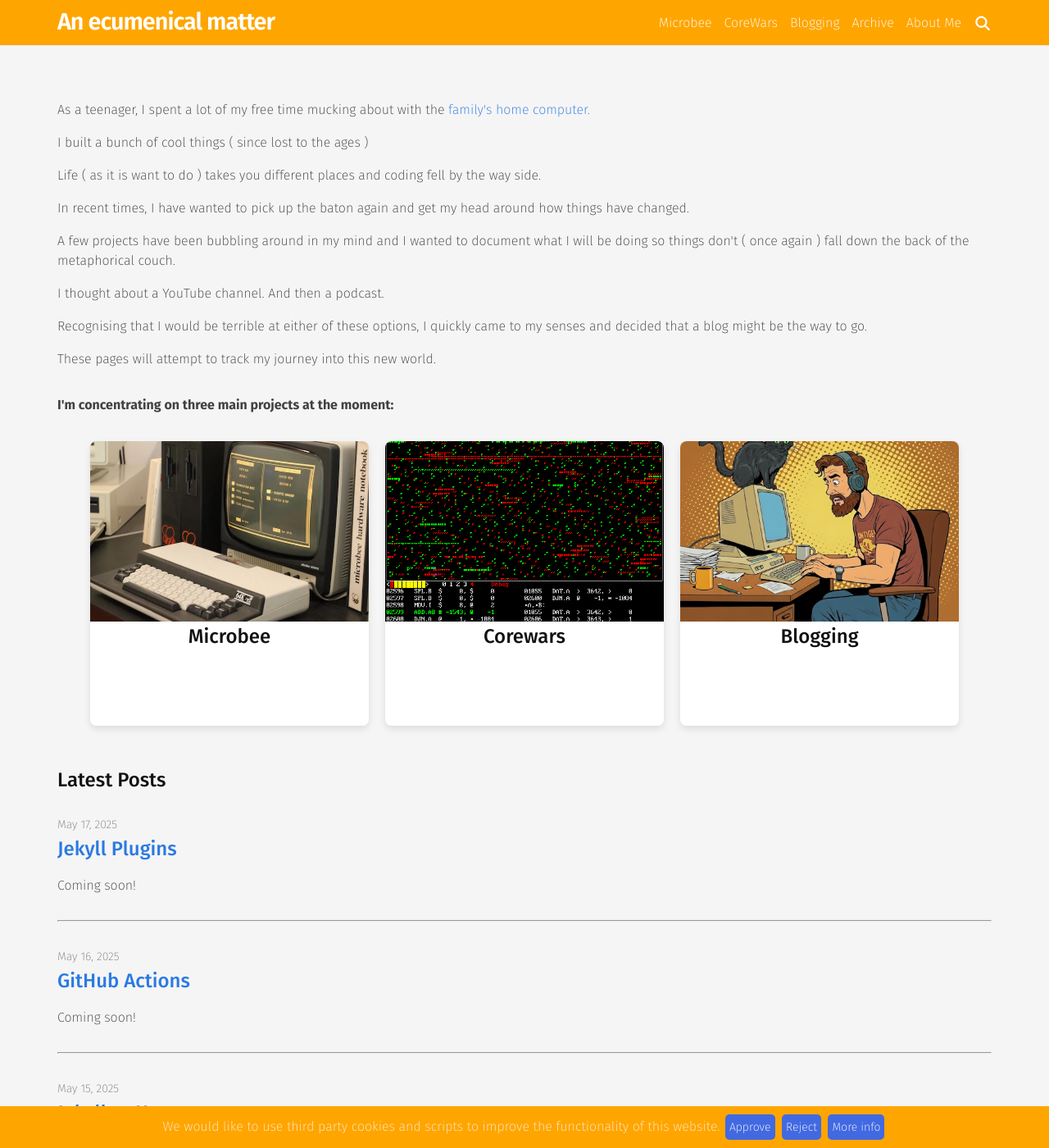
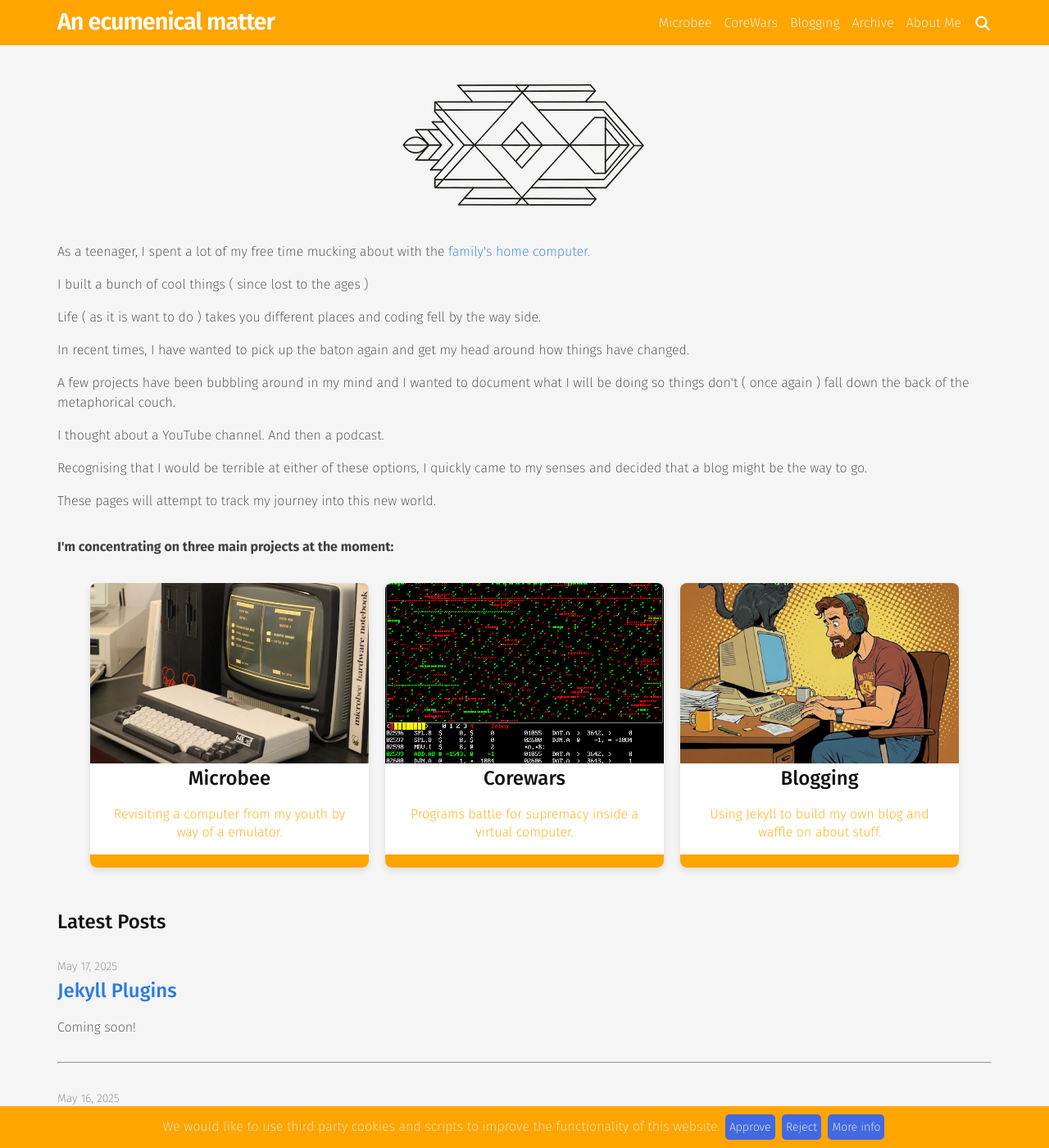
Before and after one commit to fatherdougalmaguire/fatherdougalmaguire.github.io, a Jekyll site: the page built from index.html, in a window 1280 px wide and 1400 px high. Shown: the whole window at 82% size. Built offline with Jekyll 4.4.1, drawn with Linux system fonts in a browser that asks for light colours; the list of posts is cut into pages by our own code.

Commit message:
fixed disappearing card text and tentative mobile menu change

```diff
--- a/_sass/minima/_layout.scss
+++ b/_sass/minima/_layout.scss
@@ -67,6 +67,7 @@
     height: 36px;
     z-index: 2;
     cursor: pointer;
+    background-color:$banner-background;
   }
 
   #nav-trigger {
@@ -74,6 +75,10 @@
       &::before {
         content: "\f0c9";
         font-size: 1.25em;
+
+        background-color:$banner-background;
+        color : white;
+
       }
     }
     ~ .drawer-container {
@@ -83,9 +88,11 @@
       clear: both;
       width: 0;
       height: calc(100vh - 60px);
-      transition: width 0.5s;
+      //transition: width 0.5s;
+        transition: height 0.5s;
       overflow: hidden;
-      background-color: $background-color;
+      //background-color: $background-color;
+      background-color:$banner-background;
       border-left: 1px solid;
       border-left-color: transparent;
       .drawer { opacity: 0 }
@@ -98,9 +105,11 @@
       }
     }
       ~ .drawer-container {
-        width: 180px;
+       // width: 180px;
+        width: 400px;
         padding-bottom: 5px;
-        transition: width 0.5s;
+        //transition: width 0.5s;
+        transition: height 0.5s;
         overflow: auto;
         border-left-color: $border-color-01;
         .drawer {
--- a/_sass/minima/custom-styles.scss
+++ b/_sass/minima/custom-styles.scss
@@ -168,7 +168,7 @@
 
 .card-description {
     font-size: 1em;
-    color: $top-menu-colour;
+    color: $banner-background;
     line-height: 1.4;
     margin-right: 1em;
     margin-left: 1em;
@@ -186,7 +186,7 @@
 }
 
 .card-bar {
-    background-color : $top-menu-colour;
+    background-color : $banner-background ! important;
     height:1em;
     position:relative;
     //top: 10px;
@@ -261,7 +261,7 @@ code {
     background-color: $banner-background;
 }
 
-.drawer-container
+ .drawer-container
 { background-color: $banner-background ! important;
 border-left : 0px ! important;
 border-left-color: $banner-background ! important;
--- a/index.html
+++ b/index.html
@@ -14,6 +14,7 @@ toc: false
 ---
 <script src="/assets/js/jquery-3.7.1.min.js"></script>
 <!--<img src="/assets/images/Gemini_Generated_Image_aafutuaafutuaafu.jpg">-->
+<div align="center"><img src="/assets/images/Gemini_Generated_Image_6rmpvz6rmpvz6rmp.png"></div>
 <div style="margin-top:2em;margin-bottom:1em;">
 As a teenager, I spent a lot of my free time mucking about with the <a href="projects/microbee/">family's home computer.</a>
 </div>
```
Also changed, not shown: assets/images/Gemini_Generated_Image_6rmpvz6rmpvz6rmp.png (added), 10 other files.
